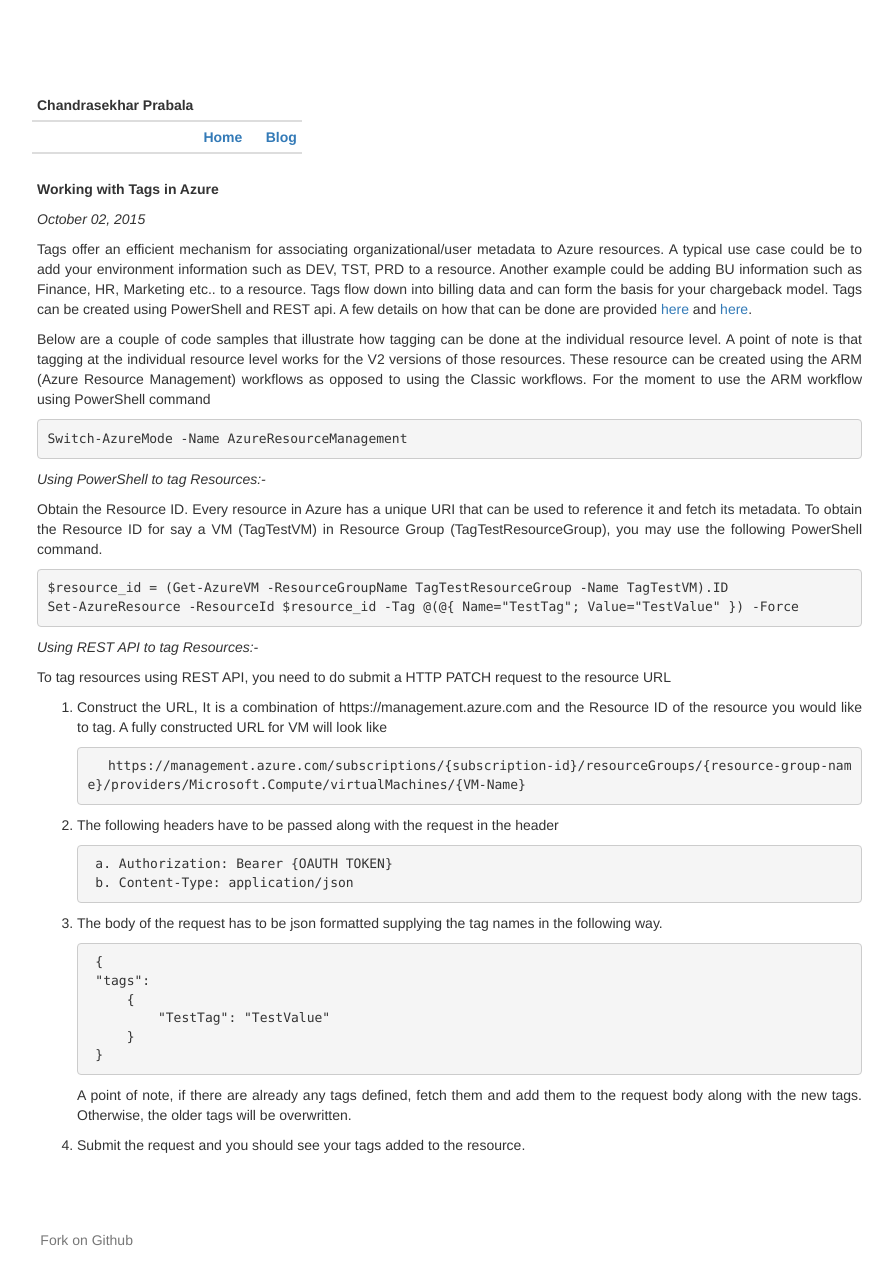
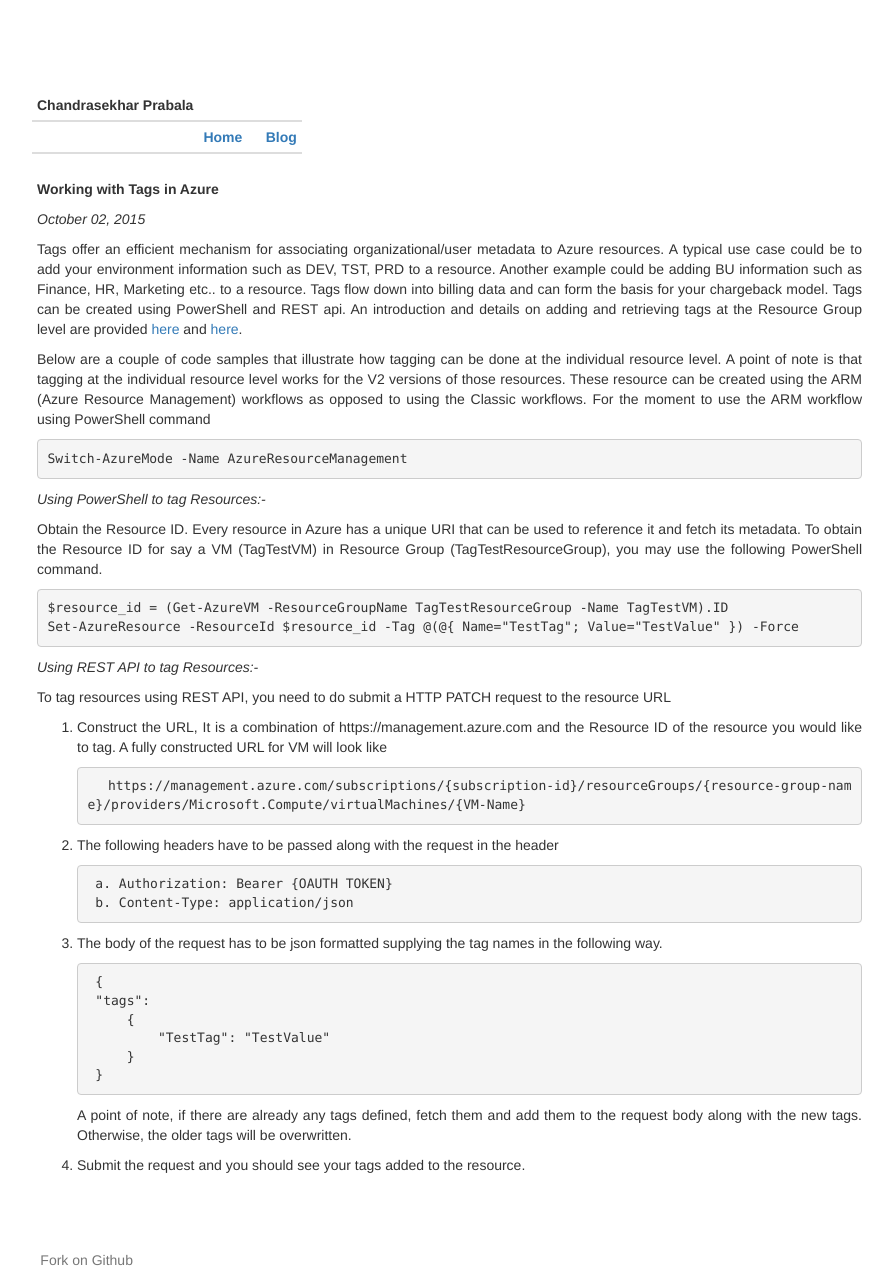
Before and after one commit to csprabala/csprabala.github.io, a Jekyll site: the page built from _posts/2015-10-02-Working_With_Tags_In_Azure.md, in a window 1280 px wide. Shown: the whole page, without its empty margins (53-946 px from the left). Built offline with Jekyll 4.4.1, drawn with Linux system fonts in a browser that asks for light colours.

```diff
--- a/_posts/2015-10-02-Working_With_Tags_In_Azure.md
+++ b/_posts/2015-10-02-Working_With_Tags_In_Azure.md
@@ -5,8 +5,8 @@
 
 Tags offer an efficient mechanism for associating organizational/user metadata to Azure resources. A typical use case could be to add your environment
 information such as DEV, TST, PRD to a resource. Another example could be adding BU information such as Finance, HR, Marketing etc.. to a resource.
-Tags flow down into billing data and can form the basis for your chargeback model. Tags can be created using PowerShell and REST api. A few details
-on how that can be done are provided [here](https://azure.microsoft.com/en-us/documentation/articles/resource-group-using-tags/) and
+Tags flow down into billing data and can form the basis for your chargeback model. Tags can be created using PowerShell and REST api. An introduction
+and details on adding and retrieving tags at the Resource Group level are provided [here](https://azure.microsoft.com/en-us/documentation/articles/resource-group-using-tags/) and
 [here](http://msdn.microsoft.com/library/azure/dn790568.aspx).
 
 Below are a couple of code samples that illustrate how tagging can be done at the individual
```
